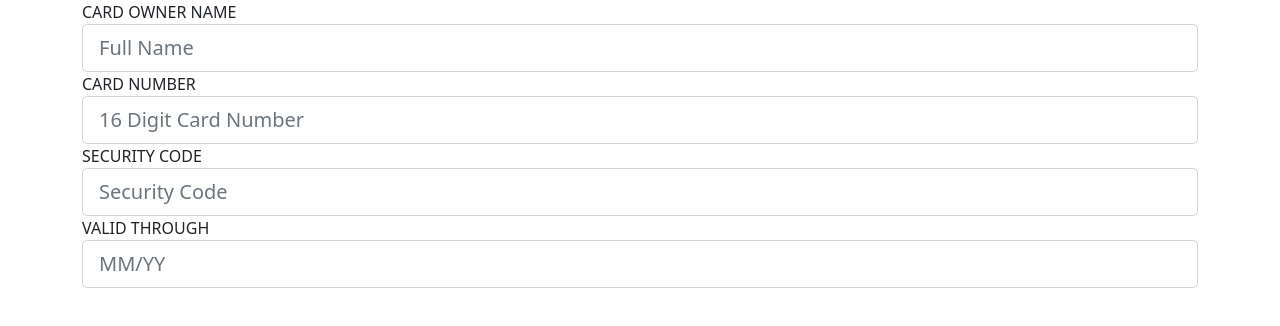
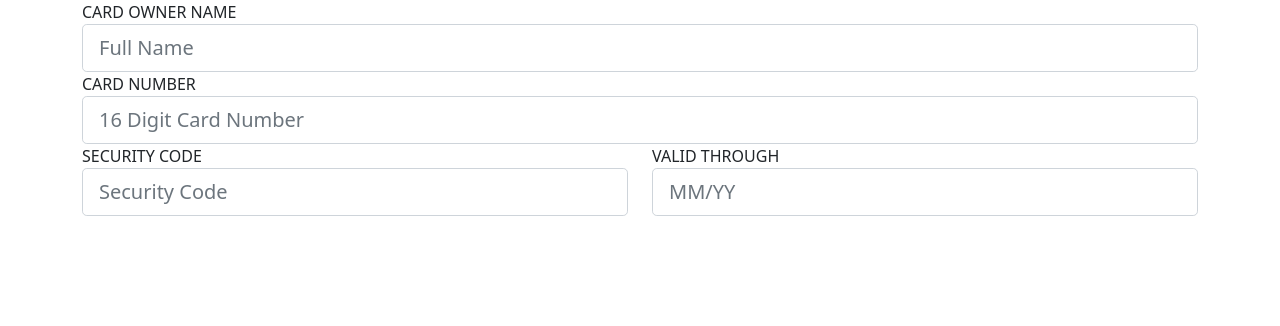
Before and after one commit to marcelotakayama/PaymentAPI, an Angular app in the folder PaymentApp/: page / in a window 1280 px wide. Shown: the top 326 px of the page. Built offline with nearby package versions, Linux system fonts and the light colour scheme.

Commit message:
colocando os dois inputs em uma linha só

```diff
--- a/PaymentApp/src/app/payment-details/payment-detail-form/payment-detail-form.component.html
+++ b/PaymentApp/src/app/payment-details/payment-detail-form/payment-detail-form.component.html
@@ -10,14 +10,16 @@
         <input class="form-control form-control-lg" placeholder="16 Digit Card Number" name="cardNumber"
             #cardNumber="ngModel" [(ngModel)]="service.formData.cardNumber">
     </div>
-    <div class="form-group">
-        <label>SECURITY CODE</label>
-        <input type="password" class="form-control form-control-lg" placeholder="Security Code" name="securityCode"
-            #securityCode="ngModel" [(ngModel)]="service.formData.securityCode">
-    </div>
-    <div class="form-group">
-        <label>VALID THROUGH</label>
-        <input class="form-control form-control-lg" placeholder="MM/YY" name="expirationDate" #expirationDate="ngModel"
-            [(ngModel)]="service.formData.expirationDate">
+    <div class="row md-form mb-5">
+        <div class="form-group col-md-6">
+            <label>SECURITY CODE</label>
+            <input type="password" class="form-control form-control-lg" placeholder="Security Code" name="securityCode"
+                #securityCode="ngModel" [(ngModel)]="service.formData.securityCode">
+        </div>
+        <div class="form-group col-md-6">
+            <label>VALID THROUGH</label>
+            <input class="form-control form-control-lg" placeholder="MM/YY" name="expirationDate"
+                #expirationDate="ngModel" [(ngModel)]="service.formData.expirationDate">
+        </div>
     </div>
 </form>
```
